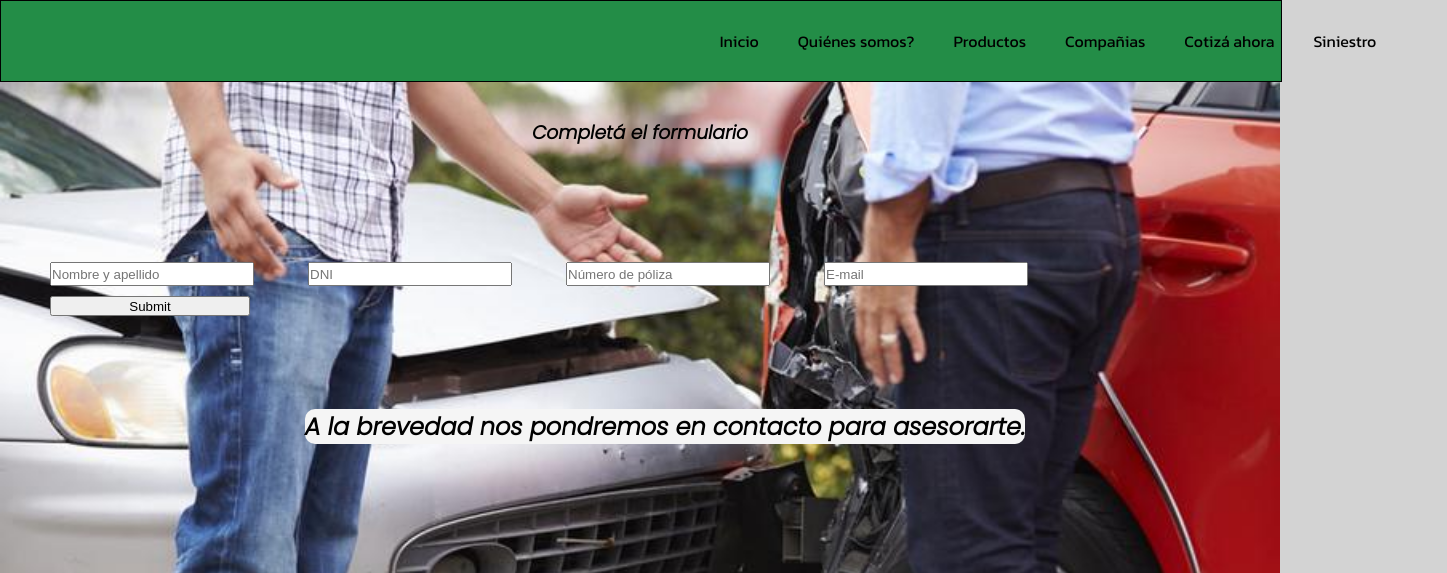
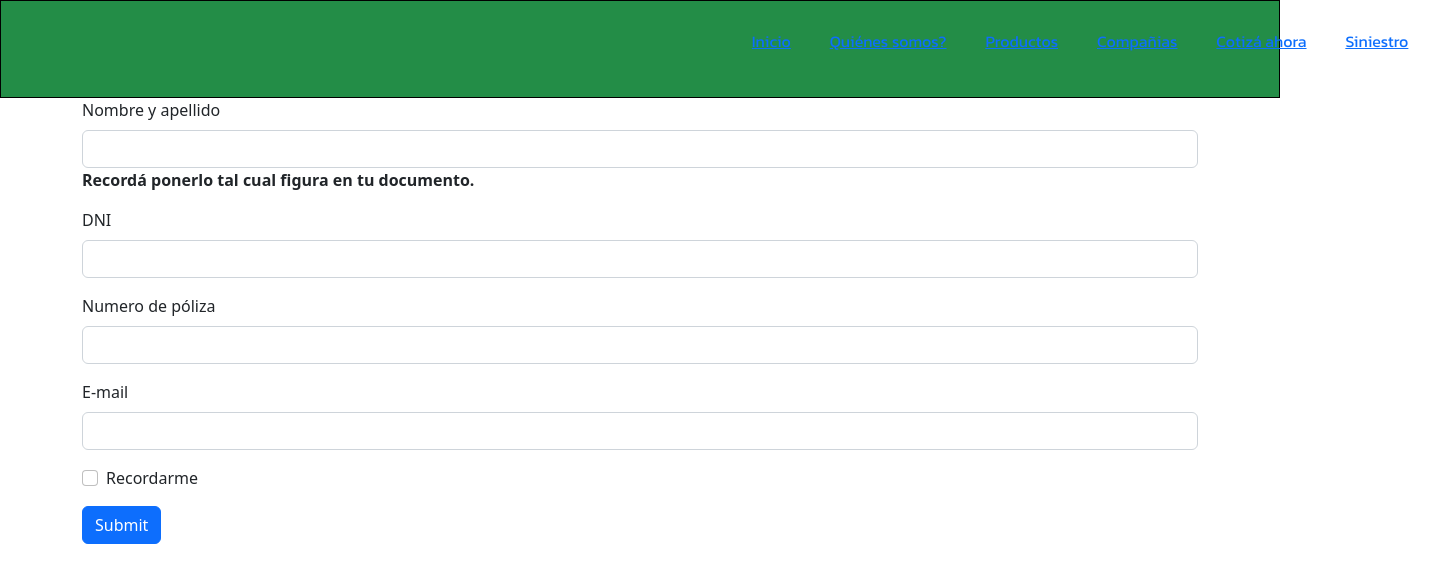
Before and after one commit to colo016/desafio5Bootstrap, a plain HTML site: page pages/siniestro.html in a window 1280 px wide. Shown: the top 573 px of the page, 1447 px wide, since content can reach past the window. Drawn offline with nearby package versions, Linux system fonts and the light colour scheme.

Commit message:
modificaciones en siniestro

```diff
--- a/pages/siniestro.html
+++ b/pages/siniestro.html
@@ -28,14 +28,15 @@
 <link rel="preconnect" href="https://fonts.gstatic.com" crossorigin>
 <link href="https://fonts.googleapis.com/css2?family=Anton&display=swap" rel="stylesheet">
 
+<!--Boootsrap-->
 
+<link href="https://cdn.jsdelivr.net/npm/bootstrap@5.2.0-beta1/dist/css/bootstrap.min.css" rel="stylesheet" integrity="sha384-0evHe/X+R7YkIZDRvuzKMRqM+OrBnVFBL6DOitfPri4tjfHxaWutUpFmBp4vmVor" crossorigin="anonymous">
 
+<!--Boootsrap-->
 
      <!--Fin fuentes-->
 </head>
-<body class="bodychoque">
-
-    <div> </div>
+<body>
 
     <header class="cabecera">
 
@@ -76,10 +77,43 @@
 
     </header>
 
+    <div class="container">
+
+        <form>
+            <div class="mb-3" >
+              <label for="exampleInputEmail1" class="form-label">Nombre y apellido</label>
+              <input type="email" class="form-control" id="exampleInputEmail1" aria-describedby="emailHelp">
+              <div id="emailHelp" class= "fw-bold"  id="exampleInputEmail1">Recordá ponerlo tal cual figura en tu documento.</div>
+            </div>
+            <div class="mb-3">
+              <label for="exampleInputPassword1" class="form-label">DNI</label>
+              <input type="password" class="form-control" id="exampleInputPassword1">
+            </div>
+            <div class="mb-3">
+                <label for="exampleInputPassword1" class="form-label">Numero de póliza</label>
+                <input type="password" class="form-control" id="exampleInputPassword1">
+              </div>
+              <div class="mb-3">
+                <label for="exampleInputPassword1" class="form-label">E-mail</label>
+                <input type="password" class="form-control" id="exampleInputPassword1">
+              </div>
+            <div class="mb-3 form-check">
+              <input type="checkbox" class="form-check-input" id="exampleCheck1">
+              <label class="form-check-label" for="exampleCheck1">Recordarme</label>
+            </div>
+            <button type="submit" class="btn btn-primary">Submit</button>
+          </form>
+
+
+    </div>
+
+
+
 
       <!--Formulario-->
 
-    <form action="datossiniestro.php">
+    <!--
+        <form action="datossiniestro.php">
 
         <h3 class="formindica">Completá el formulario</h3>
 
@@ -90,11 +124,14 @@
         <input class="camposform"  type= "submit" >
     </form>
 
-      <!--fin formulario-->
+      FIN FORMULARIO
+
+      -->
 
       <div class="indicacionsiniestro">
-          <h2 class="indicaciontext">A la brevedad nos pondremos en contacto para asesorarte.</h2>
-      </div>
+        <h2>A la brevedad nos pondremos en contacto para asesorarte.</h2>
+    </div>
+    -->
 
        <!-- seccion de contacto y redes sociales-->
 
@@ -153,6 +190,7 @@
 </footer>
 
  <!-- Fin seccion de contacto y redes sociales-->
-
+ <script src="https://cdn.jsdelivr.net/npm/bootstrap@5.2.0-beta1/dist/js/bootstrap.bundle.min.js" integrity="sha384-pprn3073KE6tl6bjs2QrFaJGz5/SUsLqktiwsUTF55Jfv3qYSDhgCecCxMW52nD2" crossorigin="anonymous"></script>
+</body>
 </body>
 </html>
```
